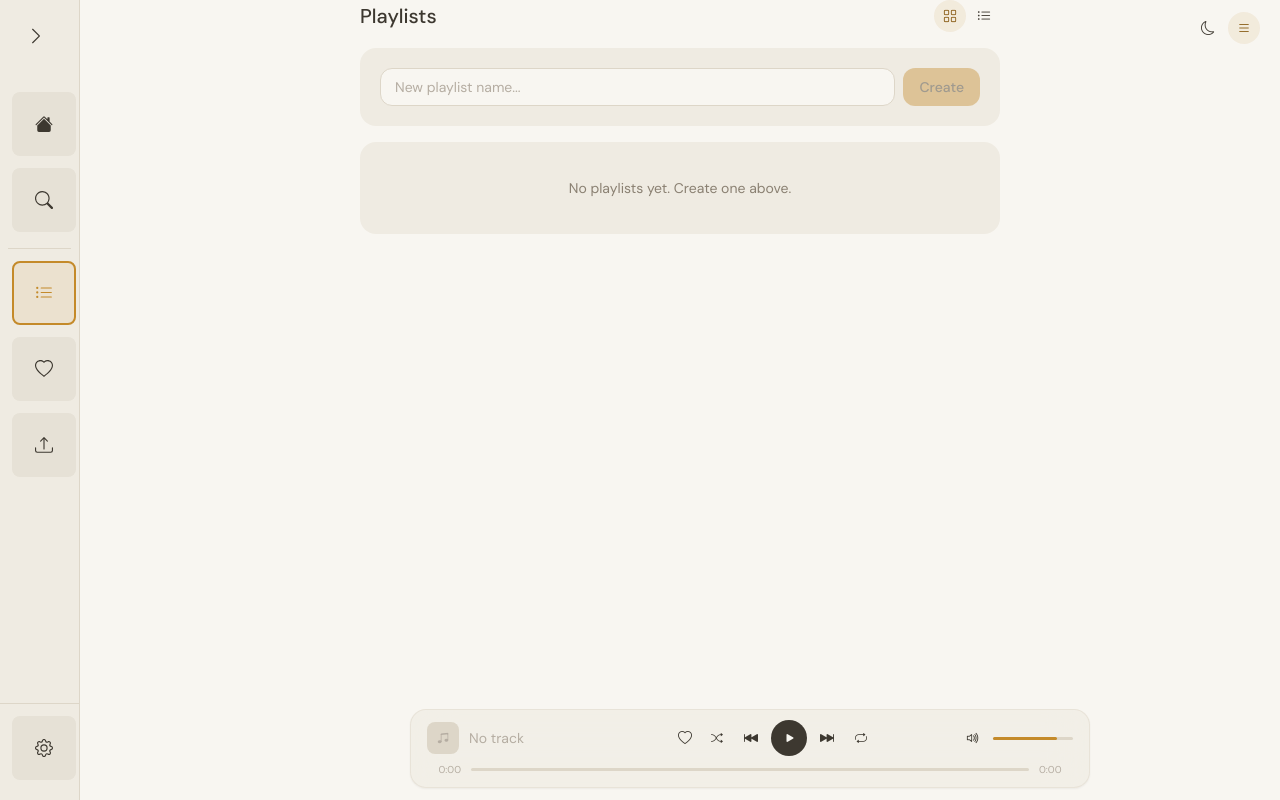
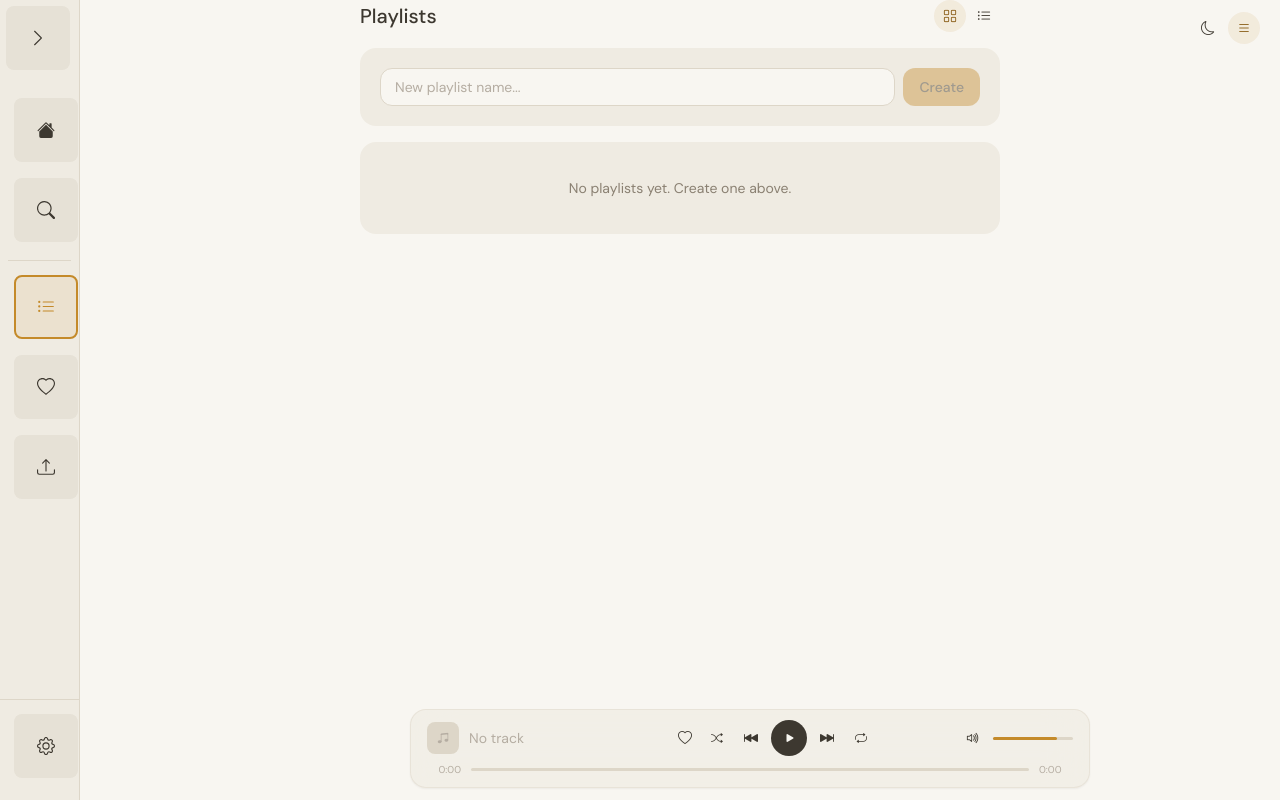
Before and after one commit to subs-cantcode/echo-music-player, a React (Vite) app: page /playlists in a window 1280 px wide. Built offline with nearby package versions, Linux system fonts and the light colour scheme.

Commit message:
Fix icon container alignment and sizing

```diff
--- a/src/index.css
+++ b/src/index.css
@@ -125,37 +125,47 @@ body {
 .nav-item {
   display: flex;
   align-items: center;
+  justify-content: center;
   gap: 0;
+  padding: 0;
+  margin: 0.375rem;
   transition: all 150ms cubic-bezier(0.4, 0, 0.2, 1);
   cursor: pointer;
   text-decoration: none;
   color: var(--fg);
   border: 2px solid transparent;
   border-radius: 8px;
+  background-color: var(--surface-hover);
 }
 
-/* Collapsed state */
+/* Collapsed state - 64px square */
 .sidebar.w-20 .nav-item {
   width: 64px;
   height: 64px;
-  justify-content: center;
-  margin: 0.25rem;
-  padding: 0;
+  flex-shrink: 0;
 }
 
 /* Expanded state */
 .sidebar.w-64 .nav-item {
   width: auto;
   height: auto;
+  padding: 0.75rem 1rem;
+  margin: 0.375rem 0.5rem;
   justify-content: flex-start;
-  padding: 0.75rem 1rem;
-  margin: 0.25rem 0.5rem;
 }
 
-/* Active state - more prominent */
-.nav-item[aria-current="page"],
-.nav-item.active,
-.nav-item.bg-accent-soft {
+/* Icon - always centered */
+.nav-item svg {
+  width: 18px;
+  height: 18px;
+  flex-shrink: 0;
+  margin: 0;
+  padding: 0;
+}
+
+/* Active state */
+.nav-item.bg-accent-soft,
+.nav-item[aria-current="page"] {
   background-color: var(--accent-soft);
   border-color: var(--accent);
   color: var(--accent);
@@ -166,15 +176,6 @@ body {
 .nav-item:hover {
   background-color: var(--surface-hover);
   border-color: var(--accent);
-}
-
-/* Icon sizing */
-.nav-item svg {
-  width: 18px;
-  height: 18px;
-  flex-shrink: 0;
-  margin: 0;
-  padding: 0;
 }
 
 /* Section labels */
```
